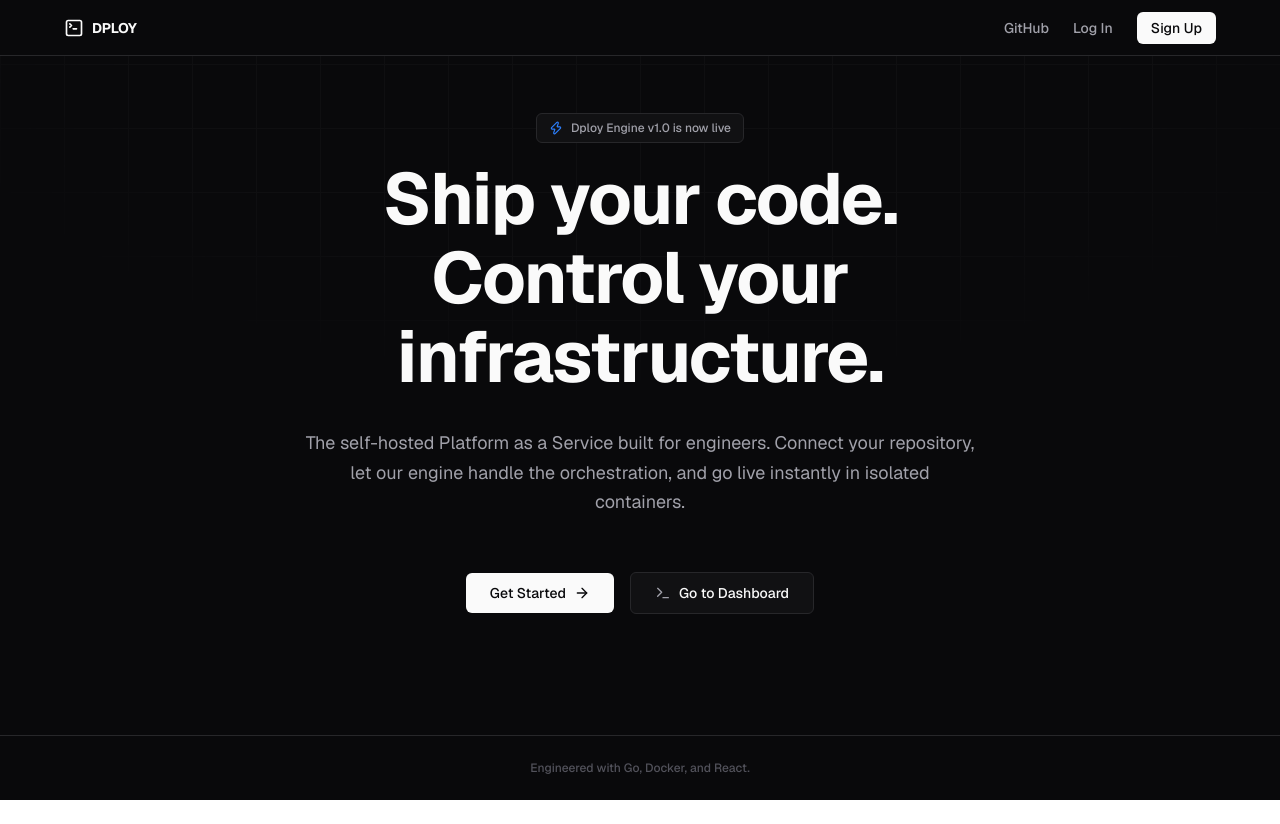
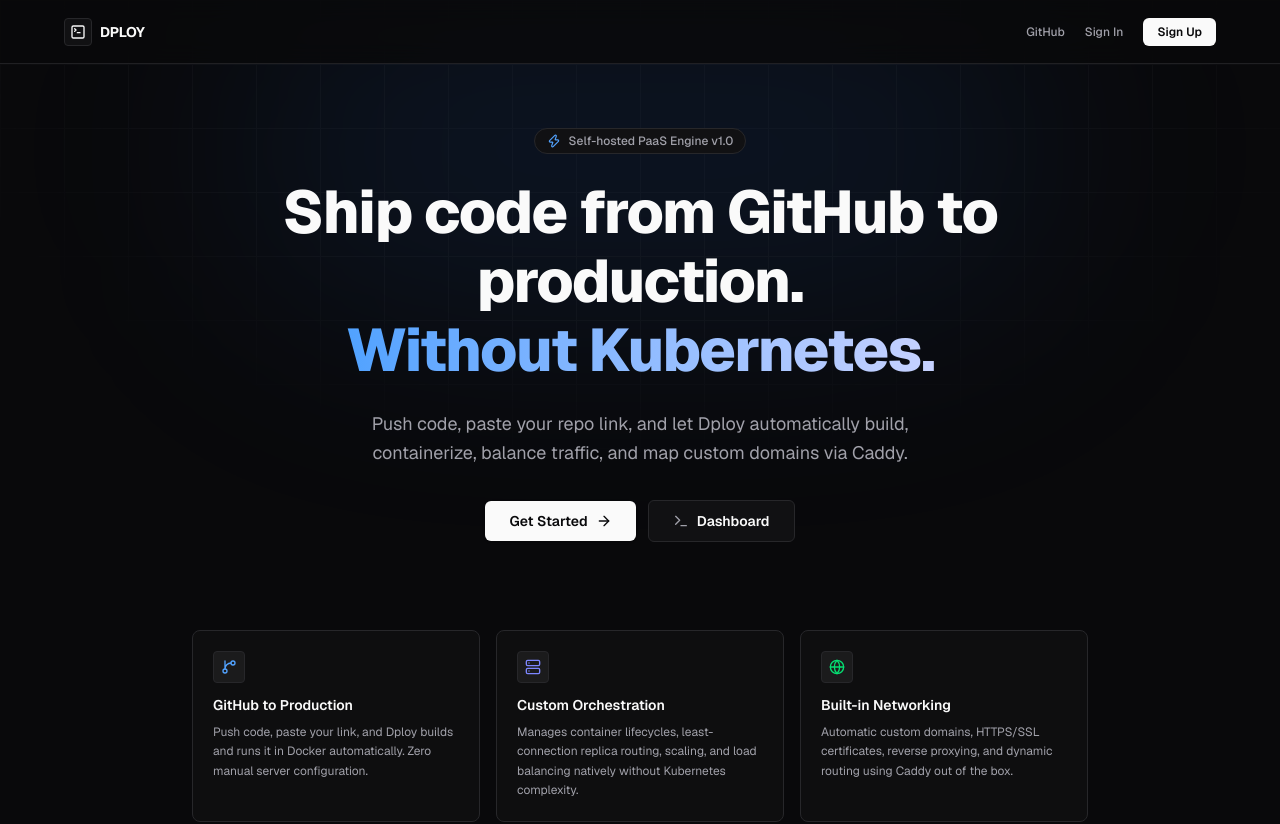
Before and after one commit to avichal-08/dploy, a Next.js app in the folder frontend/: page / in a window 1280 px wide. Shown: the top 824 px of the page. Before the commit the page ends 800 px from the top, so only its background shows below. Built offline with nearby package versions, Linux system fonts and the light colour scheme.

Commit message:
update(ui): landing page

```diff
--- a/frontend/app/page.tsx
+++ b/frontend/app/page.tsx
@@ -1,36 +1,48 @@
 import Link from "next/link";
-import { TerminalSquare, ArrowRight, Terminal, Zap } from "lucide-react";
+import {
+  TerminalSquare,
+  ArrowRight,
+  Terminal,
+  Zap,
+  GitBranch,
+  Server,
+  Globe
+} from "lucide-react";
 
 export default function Home() {
    return (
-      <div className="min-h-screen bg-[#09090B] text-[#FAFAFA] font-sans selection:bg-blue-500/30 flex flex-col relative">
+      <div className="min-h-screen bg-[#09090B] text-[#FAFAFA] font-sans selection:bg-blue-500/30 flex flex-col relative overflow-hidden">
+
          <div className="absolute inset-0 bg-[linear-gradient(to_right,#27272A_1px,transparent_1px),linear-gradient(to_bottom,#27272A_1px,transparent_1px)] bg-[size:4rem_4rem] [mask-image:radial-gradient(ellipse_60%_50%_at_50%_0%,#000_70%,transparent_100%)] opacity-20 pointer-events-none" />
+         <div className="absolute top-0 left-1/2 -translate-x-1/2 w-[800px] h-[300px] bg-blue-500/10 blur-[120px] rounded-full pointer-events-none" />
 
-         <nav className="h-14 border-b border-[#27272A] bg-[#09090B] relative z-10 flex items-center px-6">
+         <nav className="h-16 border-b border-[#27272A]/80 bg-[#09090B]/80 backdrop-blur-md relative z-20 flex items-center px-6">
             <div className="max-w-6xl w-full mx-auto flex items-center justify-between">
                <div className="flex items-center gap-2">
-                  <TerminalSquare className="w-5 h-5 text-[#FAFAFA]" />
+                  <div className="w-7 h-7 rounded bg-[#111113] border border-[#27272A] flex items-center justify-center">
+                     <TerminalSquare className="w-4 h-4 text-[#FAFAFA]" />
+                  </div>
                   <span className="font-bold tracking-tight text-sm">DPLOY</span>
                </div>
 
-               <div className="flex items-center gap-5 sm:gap-6">
+               <div className="flex items-center gap-5">
                   <Link
                      href="https://github.com/avichal-08/dploy"
                      target="_blank"
                      rel="noreferrer"
-                     className="text-sm font-medium text-[#A1A1AA] hover:text-[#FAFAFA] transition-colors hidden sm:block"
+                     className="text-xs font-medium text-[#A1A1AA] hover:text-[#FAFAFA] transition-colors hidden sm:block"
                   >
                      GitHub
                   </Link>
                   <Link
                      href="/auth/login"
-                     className="text-sm font-medium text-[#A1A1AA] hover:text-[#FAFAFA] transition-colors"
+                     className="text-xs font-medium text-[#A1A1AA] hover:text-[#FAFAFA] transition-colors"
                   >
-                     Log In
+                     Sign In
                   </Link>
                   <Link
                      href="/auth/register"
-                     className="text-sm font-medium bg-[#FAFAFA] text-[#09090B] px-3.5 py-1.5 rounded-md hover:bg-[#E4E4E7] transition-colors"
+                     className="text-xs font-medium bg-[#FAFAFA] text-[#09090B] px-3.5 py-1.5 rounded-md font-semibold hover:bg-[#E4E4E7] transition-all"
                   >
                      Sign Up
                   </Link>
@@ -38,44 +50,83 @@
             </div>
          </nav>
 
-         <main className="flex-1 flex flex-col items-center justify-center px-4 relative z-10">
-            <div className="max-w-4xl mx-auto text-center space-y-8 animate-in fade-in slide-in-from-bottom-4 duration-700 mt-[-4rem]">
-               <div className="inline-flex items-center gap-2 px-3 py-1.5 rounded-md bg-[#111113] text-[#A1A1AA] text-xs font-medium border border-[#27272A] mb-4">
-                  <Zap className="w-3.5 h-3.5 text-blue-500" />
-                  <span>Dploy Engine v1.0 is now live</span>
+         <main className="flex-1 flex flex-col items-center justify-center px-4 relative z-10 py-16">
+            <div className="max-w-4xl mx-auto text-center space-y-6">
+
+               <div className="inline-flex items-center gap-2 px-3 py-1 rounded-full bg-[#111113] text-[#A1A1AA] text-xs font-medium border border-[#27272A]">
+                  <Zap className="w-3.5 h-3.5 text-blue-400" />
+                  <span>Self-hosted PaaS Engine v1.0</span>
                </div>
 
-               <h1 className="text-5xl sm:text-7xl font-bold tracking-tight text-[#FAFAFA] leading-[1.1]">
-                  Ship your code. <br className="hidden sm:block" />
-                  Control your infrastructure.
+               <h1 className="text-4xl sm:text-6xl font-extrabold tracking-tight text-[#FAFAFA] leading-[1.15]">
+                  Ship code from GitHub to production. <br />
+                  <span className="text-transparent bg-clip-text bg-gradient-to-r from-blue-400 to-indigo-200">
+                     Without Kubernetes.
+                  </span>
                </h1>
 
-               <p className="text-lg text-[#A1A1AA] max-w-2xl mx-auto leading-relaxed">
-                  The self-hosted Platform as a Service built for engineers. Connect your repository, let our engine handle the orchestration, and go live instantly in isolated containers.
+               <p className="text-base sm:text-lg text-[#A1A1AA] max-w-xl mx-auto leading-relaxed">
+                  Push code, paste your repo link, and let Dploy automatically build, containerize, balance traffic, and map custom domains via Caddy.
                </p>
 
-               <div className="flex flex-col sm:flex-row items-center justify-center gap-4 pt-6">
+               <div className="flex flex-col sm:flex-row items-center justify-center gap-3 pt-2">
                   <Link
                      href="/auth/register"
-                     className="w-full sm:w-auto flex items-center justify-center gap-2 bg-[#FAFAFA] text-[#09090B] px-6 py-2.5 rounded-md font-medium text-sm hover:bg-[#E4E4E7] transition-colors"
+                     className="w-full sm:w-auto flex items-center justify-center gap-2 bg-[#FAFAFA] text-[#09090B] px-6 py-2.5 rounded-md font-semibold text-sm hover:bg-[#E4E4E7] transition-all shadow-sm"
                   >
                      Get Started
                      <ArrowRight className="w-4 h-4" />
                   </Link>
                   <Link
                      href="/home"
-                     className="w-full sm:w-auto flex items-center justify-center gap-2 bg-[#111113] border border-[#27272A] text-[#FAFAFA] px-6 py-2.5 rounded-md font-medium text-sm hover:border-[#52525B] transition-colors"
+                     className="w-full sm:w-auto flex items-center justify-center gap-2 bg-[#111113] border border-[#27272A] text-[#FAFAFA] px-6 py-2.5 rounded-md font-semibold text-sm hover:border-[#52525B] transition-all"
                   >
                      <Terminal className="w-4 h-4 text-[#A1A1AA]" />
-                     Go to Dashboard
+                     Dashboard
                   </Link>
                </div>
+
+               <div className="grid grid-cols-1 md:grid-cols-3 gap-4 pt-16 text-left">
+
+                  <div className="bg-[#111113]/60 border border-[#27272A] p-5 rounded-lg space-y-2">
+                     <div className="w-8 h-8 rounded bg-[#27272A]/50 border border-[#27272A] flex items-center justify-center text-blue-400 mb-3">
+                        <GitBranch className="w-4 h-4" />
+                     </div>
+                     <h3 className="font-semibold text-sm text-[#FAFAFA]">GitHub to Production</h3>
+                     <p className="text-xs text-[#A1A1AA] leading-relaxed">
+                        Push code, paste your link, and Dploy builds and runs it in Docker automatically. Zero manual server configuration.
+                     </p>
+                  </div>
+
+                  <div className="bg-[#111113]/60 border border-[#27272A] p-5 rounded-lg space-y-2">
+                     <div className="w-8 h-8 rounded bg-[#27272A]/50 border border-[#27272A] flex items-center justify-center text-indigo-400 mb-3">
+                        <Server className="w-4 h-4" />
+                     </div>
+                     <h3 className="font-semibold text-sm text-[#FAFAFA]">Custom Orchestration</h3>
+                     <p className="text-xs text-[#A1A1AA] leading-relaxed">
+                        Manages container lifecycles, least-connection replica routing, scaling, and load balancing natively without Kubernetes complexity.
+                     </p>
+                  </div>
+
+                  <div className="bg-[#111113]/60 border border-[#27272A] p-5 rounded-lg space-y-2">
+                     <div className="w-8 h-8 rounded bg-[#27272A]/50 border border-[#27272A] flex items-center justify-center text-green-400 mb-3">
+                        <Globe className="w-4 h-4" />
+                     </div>
+                     <h3 className="font-semibold text-sm text-[#FAFAFA]">Built-in Networking</h3>
+                     <p className="text-xs text-[#A1A1AA] leading-relaxed">
+                        Automatic custom domains, HTTPS/SSL certificates, reverse proxying, and dynamic routing using Caddy out of the box.
+                     </p>
+                  </div>
+
+               </div>
+
             </div>
          </main>
 
-         <footer className="border-t border-[#27272A] py-6 text-center text-[#52525B] text-xs font-medium relative z-10 bg-[#09090B]">
+         <footer className="border-t border-[#27272A] py-6 px-6 text-center text-[#52525B] text-xs font-mono relative z-10 bg-[#09090B]">
             <p>Engineered with Go, Docker, and React.</p>
          </footer>
+
       </div>
    );
 }
```
